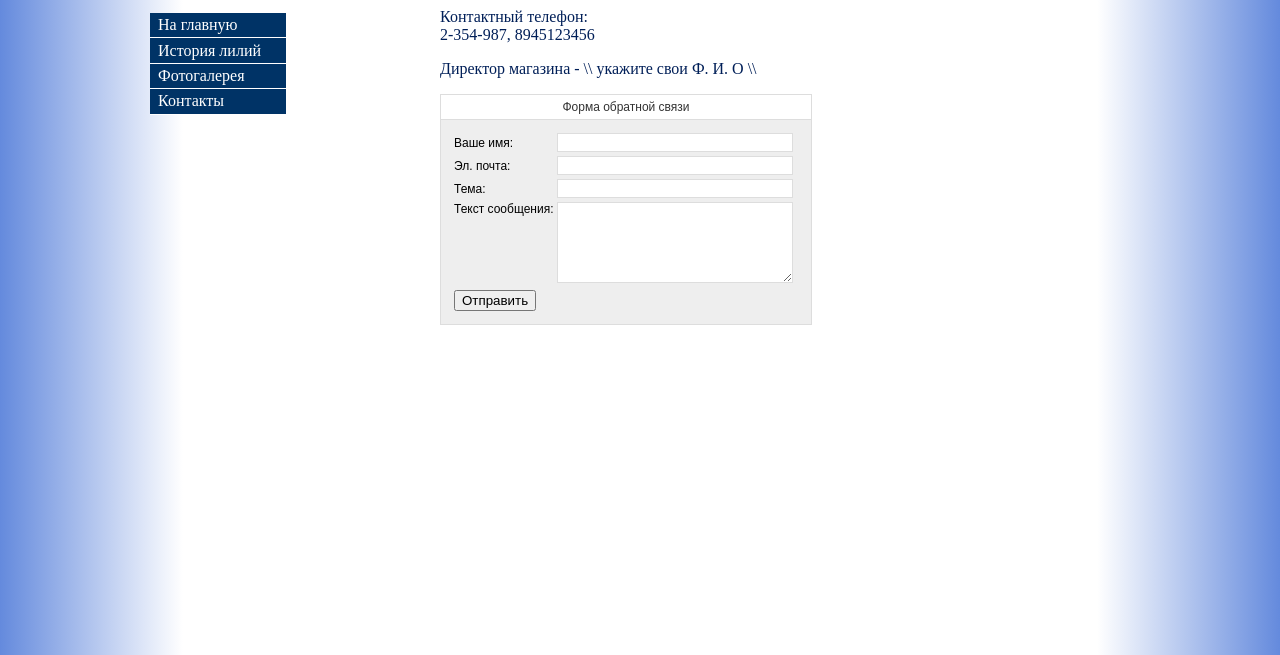
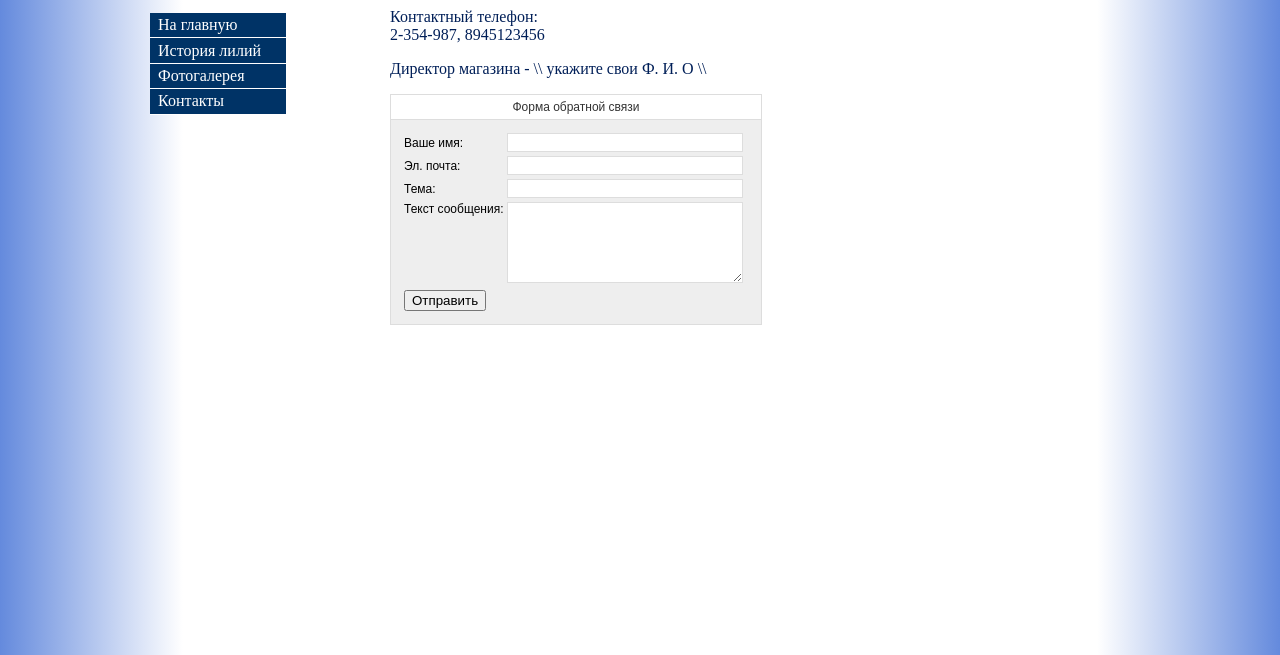
Before and after one commit to DanilRumyantsev/PZ_Web-technology, a plain HTML site: page pract15/contact.html in a window 1280 px wide. Shown: the part 145-800 px from the top of the page. Drawn offline with Linux system fonts and the light colour scheme.

Commit message:
ekgjkkoweroe

```diff
--- a/pract15/assets/style/form.css
+++ b/pract15/assets/style/form.css
@@ -1,5 +1,5 @@
 .form-container {
-    width: 400px;
+    width: 500px;
     margin: 50px auto 0 auto;
 }
 
```
